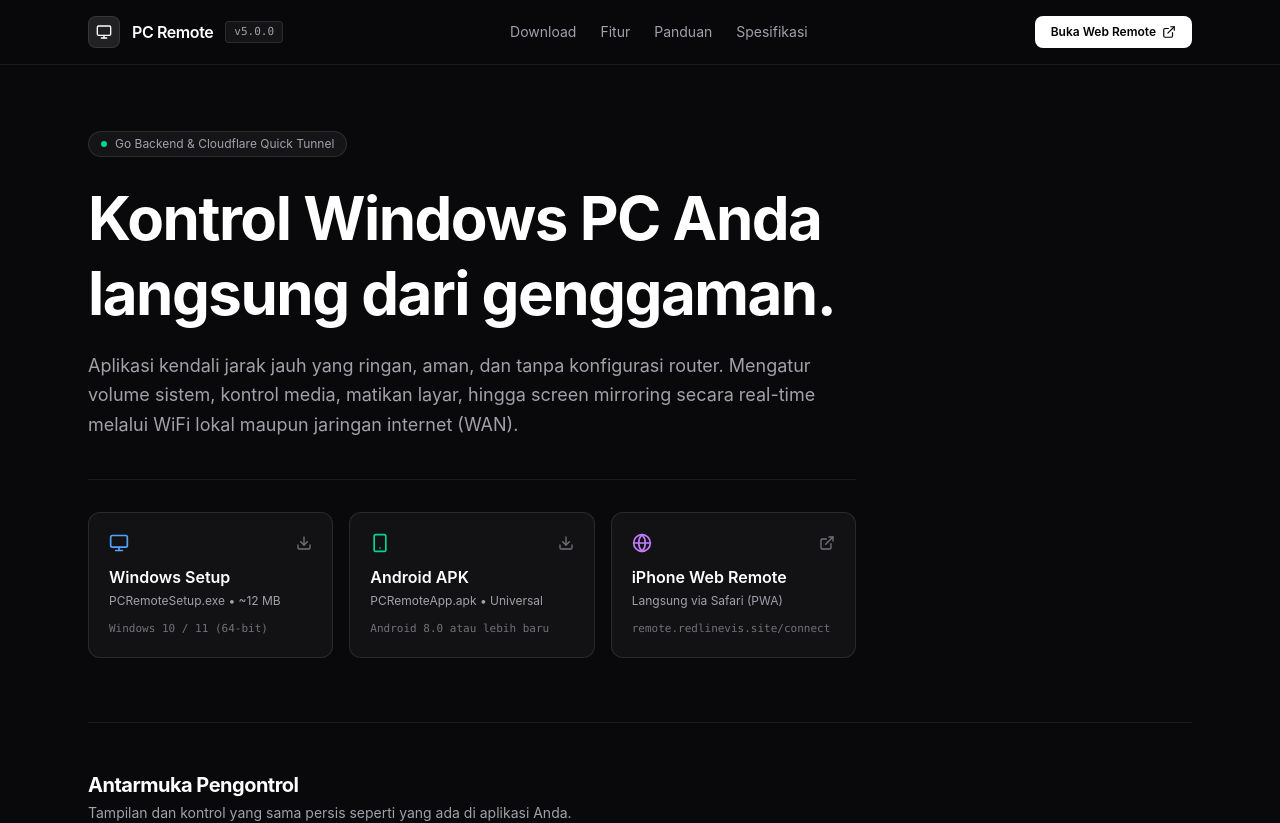
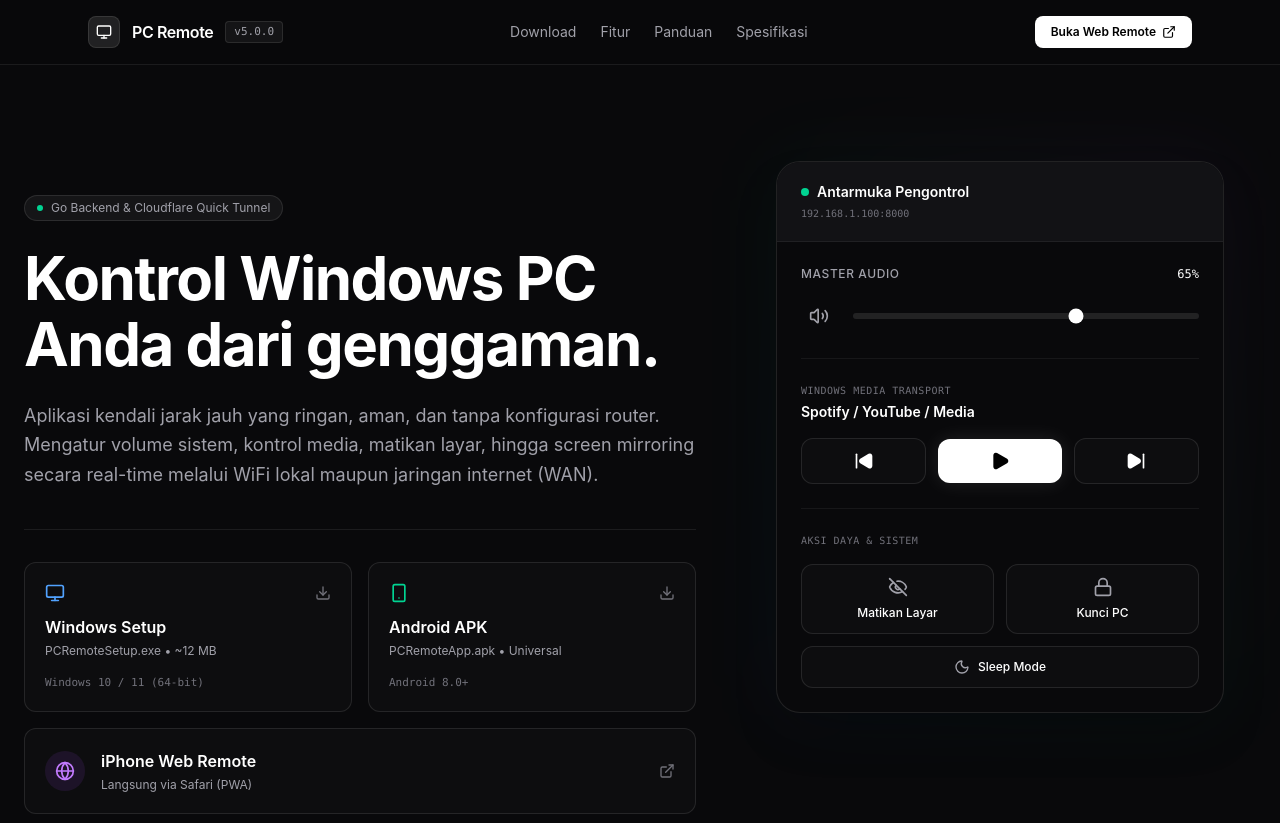
Before and after one commit to KristianEki11/PC-Remote, a Next.js app in the folder web/: page / in a window 1280 px wide. Shown: the top 823 px of the page. Built offline with nearby package versions, Linux system fonts and the light colour scheme.

Commit message:
feat: fix desktop layout, split hero section

```diff
--- a/web/src/app/page.tsx
+++ b/web/src/app/page.tsx
@@ -70,32 +70,34 @@ export default function LandingPage() {
       </header>
 
       {/* Hero Section */}
-      <main className="max-w-6xl mx-auto px-4 sm:px-6 pt-16 pb-24">
+      <main className="max-w-7xl mx-auto px-4 sm:px-6 pt-16 lg:pt-24 pb-24">
 
-        {/* Headline & Description */}
-        <div className="max-w-3xl">
+        <div className="flex flex-col lg:flex-row items-center lg:items-start gap-12 lg:gap-20">
+
+          {/* Left Column: Headline & Description & Downloads */}
+          <div className="flex-1 w-full max-w-2xl lg:pt-8">
             <div className="inline-flex items-center space-x-2 px-3 py-1 rounded-full bg-white/5 border border-white/10 text-xs text-[#a1a1aa] mb-6">
               <span className="w-1.5 h-1.5 rounded-full bg-emerald-400"></span>
               <span>Go Backend & Cloudflare Quick Tunnel</span>
             </div>
 
-          <h1 className="text-4xl sm:text-6xl font-bold tracking-tight text-white leading-tight">
-            Kontrol Windows PC Anda langsung dari genggaman.
+            <h1 className="text-4xl sm:text-5xl lg:text-6xl font-bold tracking-tight text-white leading-[1.1]">
+              Kontrol Windows PC Anda dari genggaman.
             </h1>
 
-          <p className="mt-5 text-lg text-[#a1a1aa] leading-relaxed">
+            <p className="mt-6 text-lg text-[#a1a1aa] leading-relaxed">
               Aplikasi kendali jarak jauh yang ringan, aman, dan tanpa konfigurasi router. Mengatur volume sistem, kontrol media, matikan layar, hingga screen mirroring secara real-time melalui WiFi lokal maupun jaringan internet (WAN).
             </p>
 
             {/* Quick Action / Download Hub Direct */}
-          <div id="download" className="mt-10 pt-8 border-t border-white/[0.08] grid grid-cols-1 sm:grid-cols-3 gap-4">
+            <div id="download" className="mt-10 pt-8 border-t border-white/[0.08] grid grid-cols-1 sm:grid-cols-2 gap-4">
 
               {/* Windows Download */}
               <a
                 href="https://github.com/KristianEki11/PC-Remote/releases/latest"
                 target="_blank"
                 rel="noreferrer"
-              className="p-5 rounded-xl bg-white/[0.04] hover:bg-white/[0.08] border border-white/10 hover:border-white/20 transition-all text-left group"
+                className="p-5 rounded-xl bg-white/[0.02] hover:bg-white/[0.06] border border-white/10 hover:border-white/20 transition-all text-left group flex flex-col h-full"
               >
                 <div className="flex items-center justify-between mb-3">
                   <Monitor className="w-5 h-5 text-blue-400" />
@@ -103,7 +105,7 @@ export default function LandingPage() {
                 </div>
                 <div className="font-semibold text-white text-base">Windows Setup</div>
                 <div className="text-xs text-[#a1a1aa] mt-1">PCRemoteSetup.exe • ~12 MB</div>
-              <div className="text-[11px] font-mono text-[#71717a] mt-3">Windows 10 / 11 (64-bit)</div>
+                <div className="text-[11px] font-mono text-[#71717a] mt-auto pt-4">Windows 10 / 11 (64-bit)</div>
               </a>
 
               {/* Android Download */}
@@ -111,7 +113,7 @@ export default function LandingPage() {
                 href="https://github.com/KristianEki11/PC-Remote/releases/latest"
                 target="_blank"
                 rel="noreferrer"
-              className="p-5 rounded-xl bg-white/[0.04] hover:bg-white/[0.08] border border-white/10 hover:border-white/20 transition-all text-left group"
+                className="p-5 rounded-xl bg-white/[0.02] hover:bg-white/[0.06] border border-white/10 hover:border-white/20 transition-all text-left group flex flex-col h-full"
               >
                 <div className="flex items-center justify-between mb-3">
                   <Smartphone className="w-5 h-5 text-emerald-400" />
@@ -119,55 +121,56 @@ export default function LandingPage() {
                 </div>
                 <div className="font-semibold text-white text-base">Android APK</div>
                 <div className="text-xs text-[#a1a1aa] mt-1">PCRemoteApp.apk • Universal</div>
-              <div className="text-[11px] font-mono text-[#71717a] mt-3">Android 8.0 atau lebih baru</div>
+                <div className="text-[11px] font-mono text-[#71717a] mt-auto pt-4">Android 8.0+</div>
               </a>
 
-            {/* iOS Web Remote */}
+              {/* iOS Web Remote - Full Width */}
               <Link
                 href="/connect"
-              className="p-5 rounded-xl bg-white/[0.04] hover:bg-white/[0.08] border border-white/10 hover:border-white/20 transition-all text-left group"
+                className="sm:col-span-2 p-5 rounded-xl bg-white/[0.02] hover:bg-white/[0.06] border border-white/10 hover:border-white/20 transition-all text-left group flex items-center justify-between"
               >
-              <div className="flex items-center justify-between mb-3">
+                <div className="flex items-center space-x-4">
+                  <div className="w-10 h-10 rounded-full bg-purple-500/10 flex items-center justify-center">
                     <Globe className="w-5 h-5 text-purple-400" />
-                <ExternalLink className="w-4 h-4 text-[#71717a] group-hover:text-white transition-colors" />
                   </div>
+                  <div>
                     <div className="font-semibold text-white text-base">iPhone Web Remote</div>
                     <div className="text-xs text-[#a1a1aa] mt-1">Langsung via Safari (PWA)</div>
-              <div className="text-[11px] font-mono text-[#71717a] mt-3">remote.redlinevis.site/connect</div>
+                  </div>
+                </div>
+                <ExternalLink className="w-4 h-4 text-[#71717a] group-hover:text-white transition-colors" />
               </Link>
 
             </div>
           </div>
 
-        {/* Authentic Remote Control Interface Preview */}
-        <div className="mt-16 pt-12 border-t border-white/[0.08]">
-          <div className="flex flex-col sm:flex-row sm:items-center justify-between gap-4 mb-6">
+          {/* Right Column: Authentic Remote Control Interface Preview */}
+          <div className="flex-1 w-full max-w-[400px] lg:max-w-md relative">
+
+            {/* Ambient Glow */}
+            <div className="absolute -inset-1 bg-gradient-to-tr from-blue-500/10 via-emerald-500/10 to-purple-500/10 rounded-3xl blur-2xl opacity-50"></div>
+
+            <div className="relative rounded-3xl border border-white/10 bg-[#09090b] overflow-hidden shadow-2xl">
+              {/* App Header */}
+              <div className="bg-[#121215] px-6 py-5 border-b border-white/[0.06] flex items-center justify-between">
                 <div>
-              <h2 className="text-xl font-bold text-white tracking-tight">Antarmuka Pengontrol</h2>
-              <p className="text-sm text-[#a1a1aa] mt-1">Tampilan dan kontrol yang sama persis seperti yang ada di aplikasi Anda.</p>
+                  <div className="text-sm font-semibold text-white flex items-center space-x-2">
+                    <span className="w-2 h-2 rounded-full bg-emerald-400 animate-pulse"></span>
+                    <span>Antarmuka Pengontrol</span>
+                  </div>
+                  <div className="text-[10px] font-mono text-[#71717a] mt-1">192.168.1.100:8000</div>
                 </div>
                 {lastAction && (
-              <span className="text-xs font-mono px-3 py-1 rounded bg-white/10 text-white self-start sm:self-auto animate-pulse">
-                Aksi: {lastAction}
+                  <span className="text-[10px] font-mono px-2 py-1 rounded bg-white/10 text-white animate-pulse">
+                    {lastAction}
                   </span>
                 )}
               </div>
 
-          <div className="rounded-2xl border border-white/10 bg-[#121215] p-6 sm:p-8 max-w-3xl">
-
-            {/* Top Status Bar */}
-            <div className="flex items-center justify-between pb-6 border-b border-white/[0.06] text-xs">
-              <div className="flex items-center space-x-2">
-                <span className="w-2 h-2 rounded-full bg-emerald-400"></span>
-                <span className="font-medium text-white">Status: Terhubung</span>
-                <span className="text-[#71717a]">| 192.168.1.100:8000</span>
-              </div>
-              <span className="text-[#71717a] font-mono">Cloudflare Tunnel: Aktif</span>
-            </div>
-
+              <div className="p-6">
                 {/* Volume Control */}
-            <div className="py-6 border-b border-white/[0.06]">
-              <div className="flex justify-between items-center text-xs mb-3 text-[#a1a1aa]">
+                <div className="pb-6 border-b border-white/[0.06]">
+                  <div className="flex justify-between items-center text-xs mb-4 text-[#a1a1aa]">
                     <span className="font-medium uppercase tracking-wider">Master Audio</span>
                     <span className="font-mono text-white">{isMuted ? "MUTE" : `${volume}%`}</span>
                   </div>
@@ -177,7 +180,7 @@ export default function LandingPage() {
                         setIsMuted(!isMuted);
                         handleAction(isMuted ? "Audio Unmute" : "Audio Mute");
                       }}
-                  className="text-[#a1a1aa] hover:text-white p-2 rounded-lg hover:bg-white/5"
+                      className="text-[#a1a1aa] hover:text-white p-2 rounded-lg hover:bg-white/5 transition-colors"
                       title="Toggle Mute"
                     >
                       {isMuted ? <VolumeX className="w-5 h-5 text-red-400" /> : <Volume2 className="w-5 h-5" />}
@@ -198,69 +201,67 @@ export default function LandingPage() {
                 </div>
 
                 {/* Media Player Controls */}
-            <div className="py-6 border-b border-white/[0.06] flex items-center justify-between">
-              <div>
-                <div className="text-xs font-mono text-[#71717a] uppercase tracking-wider">Windows Media Transport</div>
-                <div className="text-sm font-semibold text-white mt-1">Spotify / YouTube / Media Player</div>
-              </div>
+                <div className="py-6 border-b border-white/[0.06]">
+                  <div className="text-[10px] font-mono text-[#71717a] uppercase tracking-wider mb-1">Windows Media Transport</div>
+                  <div className="text-sm font-semibold text-white mb-4">Spotify / YouTube / Media</div>
 
-              <div className="flex items-center space-x-2">
+                  <div className="flex items-center justify-between gap-3">
                     <button
                       onClick={() => handleAction("Media: Previous")}
-                  className="p-3 rounded-lg border border-white/10 hover:bg-white/5 text-white active:scale-95 transition-all"
-                  title="Previous"
+                      className="flex-1 py-3 flex justify-center rounded-xl border border-white/10 bg-white/[0.02] hover:bg-white/[0.06] text-white active:scale-95 transition-all"
                     >
-                  <SkipBack className="w-4 h-4 fill-current" />
+                      <SkipBack className="w-5 h-5 fill-current" />
                     </button>
                     <button
                       onClick={() => {
                         setIsPlaying(!isPlaying);
                         handleAction(isPlaying ? "Media: Paused" : "Media: Play");
                       }}
-                  className="p-3 rounded-lg bg-white text-black hover:bg-white/90 active:scale-95 transition-all"
-                  title="Play/Pause"
+                      className="flex-1 py-3 flex justify-center rounded-xl bg-white text-black hover:bg-white/90 active:scale-95 transition-all shadow-[0_0_20px_rgba(255,255,255,0.1)]"
                     >
-                  {isPlaying ? <Pause className="w-4 h-4 fill-current" /> : <Play className="w-4 h-4 fill-current" />}
+                      {isPlaying ? <Pause className="w-5 h-5 fill-current" /> : <Play className="w-5 h-5 fill-current" />}
                     </button>
                     <button
                       onClick={() => handleAction("Media: Next")}
-                  className="p-3 rounded-lg border border-white/10 hover:bg-white/5 text-white active:scale-95 transition-all"
-                  title="Next"
+                      className="flex-1 py-3 flex justify-center rounded-xl border border-white/10 bg-white/[0.02] hover:bg-white/[0.06] text-white active:scale-95 transition-all"
                     >
-                  <SkipForward className="w-4 h-4 fill-current" />
+                      <SkipForward className="w-5 h-5 fill-current" />
                     </button>
                   </div>
                 </div>
 
                 {/* Power Actions */}
                 <div className="pt-6">
-              <div className="text-xs font-mono text-[#71717a] uppercase tracking-wider mb-4">Aksi Daya & Sistem</div>
-              <div className="grid grid-cols-3 gap-3">
+                  <div className="text-[10px] font-mono text-[#71717a] uppercase tracking-wider mb-4">Aksi Daya & Sistem</div>
+                  <div className="grid grid-cols-2 gap-3">
                     <button
                       onClick={() => handleAction("Matikan Layar (Display Off)")}
-                  className="py-3 px-4 rounded-lg border border-white/10 hover:bg-white/5 text-xs font-medium text-white flex items-center justify-center space-x-2 active:scale-95 transition-all"
+                      className="py-3 px-3 rounded-xl border border-white/10 bg-white/[0.02] hover:bg-white/[0.06] text-xs font-medium text-white flex flex-col items-center justify-center space-y-2 active:scale-95 transition-all"
                     >
-                  <EyeOff className="w-4 h-4 text-[#a1a1aa]" />
+                      <EyeOff className="w-5 h-5 text-[#a1a1aa]" />
                       <span>Matikan Layar</span>
                     </button>
                     <button
                       onClick={() => handleAction("Kunci PC (LockWorkStation)")}
-                  className="py-3 px-4 rounded-lg border border-white/10 hover:bg-white/5 text-xs font-medium text-white flex items-center justify-center space-x-2 active:scale-95 transition-all"
+                      className="py-3 px-3 rounded-xl border border-white/10 bg-white/[0.02] hover:bg-white/[0.06] text-xs font-medium text-white flex flex-col items-center justify-center space-y-2 active:scale-95 transition-all"
                     >
-                  <Lock className="w-4 h-4 text-[#a1a1aa]" />
+                      <Lock className="w-5 h-5 text-[#a1a1aa]" />
                       <span>Kunci PC</span>
                     </button>
                     <button
                       onClick={() => handleAction("Tidurkan PC (S3 Sleep)")}
-                  className="py-3 px-4 rounded-lg border border-white/10 hover:bg-white/5 text-xs font-medium text-white flex items-center justify-center space-x-2 active:scale-95 transition-all"
+                      className="col-span-2 py-3 px-3 rounded-xl border border-white/10 bg-white/[0.02] hover:bg-white/[0.06] text-xs font-medium text-white flex items-center justify-center space-x-2 active:scale-95 transition-all"
                     >
                       <Moon className="w-4 h-4 text-[#a1a1aa]" />
-                  <span>Sleep</span>
+                      <span>Sleep Mode</span>
                     </button>
                   </div>
                 </div>
 
               </div>
+            </div>
+          </div>
+
         </div>
 
         {/* Feature Highlights Section */}
```
Lines whose indentation alone changed are shown as unchanged.
